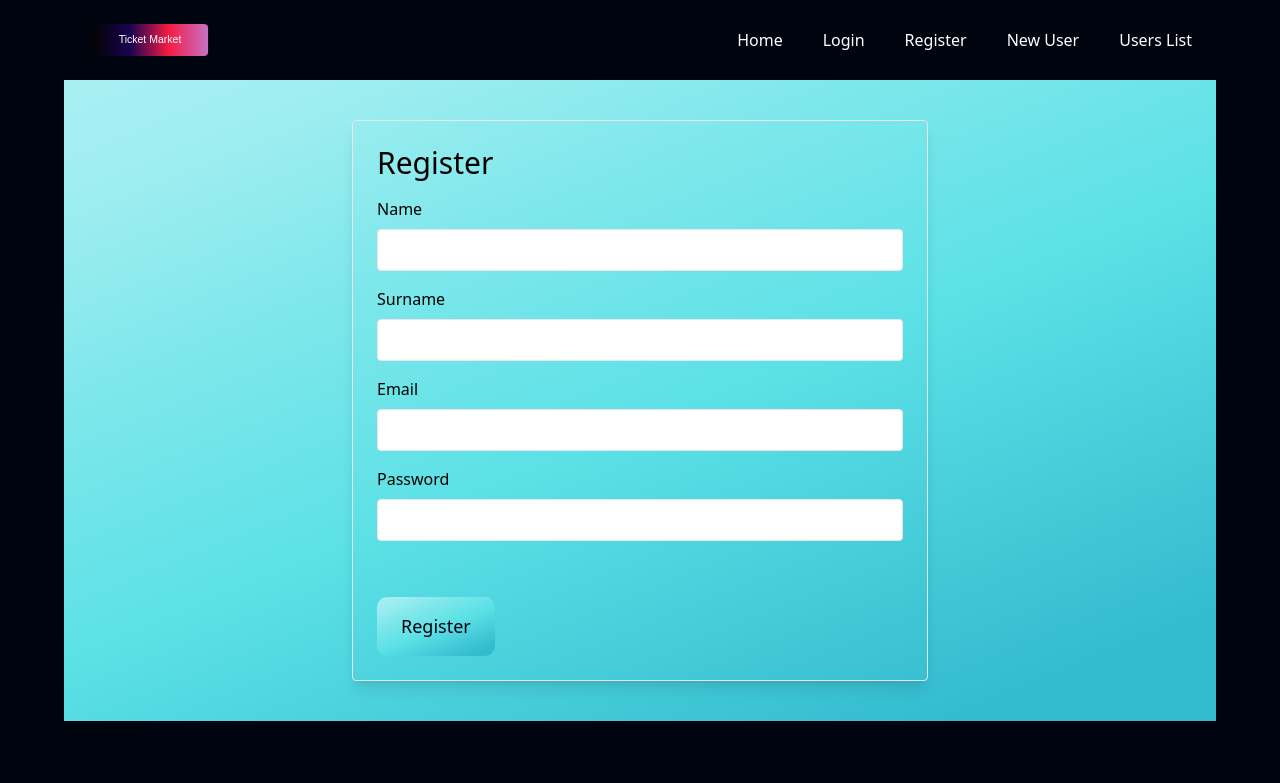
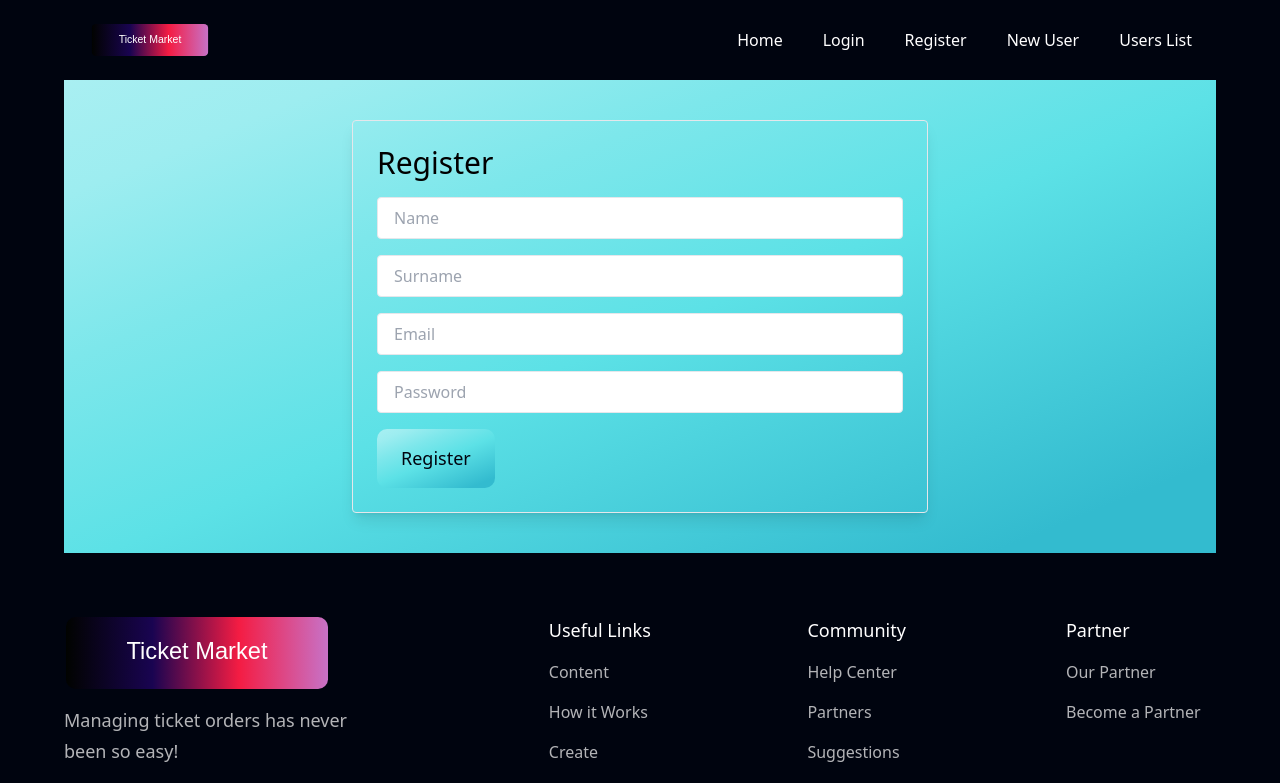
Before and after one commit to vaidabernotiene/TICKET_MARKET, a React (Create React App) app in the folder frontend/: page /register in a window 1280 px wide. Shown: the top 783 px of the page. Built offline with nearby package versions, Linux system fonts and the light colour scheme.

Commit message:
connect Register form with SQL DB

```diff
--- a/frontend/src/components/EventUsersList.jsx
+++ b/frontend/src/components/EventUsersList.jsx
@@ -4,21 +4,21 @@ import { EventUserCard } from "./EventUserCard";
 import styles from "../style";
 
 export const EventUsersList = () => {
-  // const [isLoading, setIsLoading] = useState(true);
+  const [isLoading, setIsLoading] = useState(true);
 
-  // useEffect(() => {
-  //   fetch('http://localhost:5000/adminusers-list')
-  //     .then(res => res.json())
-  //     .then(users => {
-  //       // setProducts(users);
-  //       console.log(users)
-  //       setIsLoading(false);
-  //     });
-  // }, []);
+  useEffect(() => {
+    fetch('http://localhost:5000/adminusers-list')
+      .then(res => res.json())
+      .then(users => {
+        // setProducts(users);
+        console.log(users)
+        setIsLoading(false);
+      });
+  }, []);
 
-  // if (isLoading) {
-  //   return <div>Loading...</div>;
-  // }
+  if (isLoading) {
+    return <div>Loading...</div>;
+  }
   return (
     <section
       className={`${styles.paddingY} ${styles.flexCenter} flex-col`}
--- a/frontend/src/components/Register.jsx
+++ b/frontend/src/components/Register.jsx
@@ -1,5 +1,5 @@
 import React, { useState } from "react";
-import { Link, useNavigate } from 'react-router-dom';
+import { useNavigate } from 'react-router-dom';
 import axios from 'axios';
 import "../App.css";
 import Button from "./Button";
@@ -23,10 +23,10 @@ export const Register = () => {
       .catch((err) => console.log(err));
   }
 
-  const handleOnChange = (event) => {
+  const handleOnChange = (e) => {
     setFormData({
       ...formData,
-      [event.target.name]: event.target.value,
+      [e.target.name]: e.target.value,
     })
   }
 
@@ -34,56 +34,48 @@ export const Register = () => {
     <div className="bg-blue-gradient flex justify-center items-center h-screen container">
       <div className="w-1/2 p-6 border rounded shadow-lg ">
         <h1 className="text-3xl mb-4">Register</h1>
-        <form onSubmit={onHandleSubmit}>
+        <form >
           <div className="mb-4">
-            <label htmlFor="name" className="block mb-2">
-              Name
-            </label>
             <input
               type="text"
               id="name"
               name="name"
               onChange={handleOnChange}
+              placeholder="Name"
               className="w-full border px-4 py-2 rounded"
             />
           </div>
           <div className="mb-4">
-            <label htmlFor="name" className="block mb-2">
-              Surname
-            </label>
             <input
               type="text"
               id="surname"
               name="surname"
               onChange={handleOnChange}
+              placeholder="Surname"
               className="w-full border px-4 py-2 rounded"
             />
           </div>
           <div className="mb-4">
-            <label htmlFor="email" className="block mb-2">
-              Email
-            </label>
             <input
               type="email"
               id="email"
               name="email"
               onChange={handleOnChange}
+              placeholder="Email"
               className="w-full border px-4 py-2 rounded"
             />
           </div>
           <div className="mb-4">
-            <label htmlFor="password" className="block mb-2">
-              Password
-            </label>
             <input
               type="password"
               id="password"
               name="password"
               onChange={handleOnChange}
+              placeholder="Password"
               className="w-full border px-4 py-2 rounded"
             />
           </div>
-          <Button styles={`mt-10`} text='Register'>
+          <Button text='Register' onClick={onHandleSubmit}>
           </Button>
         </form>
       </div>
```
Also changed, not shown: 1 other file (tests, documents, lock files or other folders).
